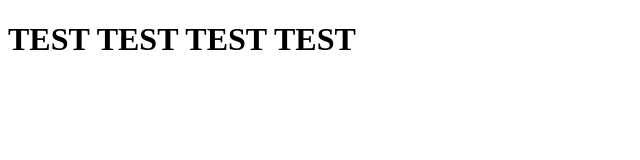
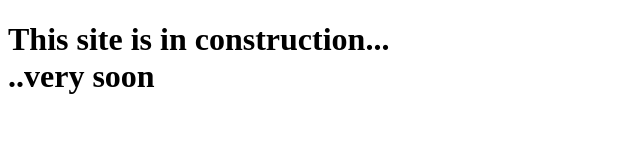
Before and after one commit to pi43r/eye.pitscher.net, a plain HTML site: page index.html in a window 1280 px wide. Shown: the whole page, without its empty margins (0-640 px from the left). Drawn offline with Linux system fonts and the light colour scheme.

Commit message:
"try git+"

```diff
--- a/index.html
+++ b/index.html
@@ -1,10 +1,14 @@
 <!DOCTYPE html>
 <html>
-  <head>
-    <meta charset="utf-8">
-    <title>TEST</title>
-  </head>
-  <body>
-    <h1>TEST TEST TEST TEST </h1>
-  </body>
+
+<head>
+  <meta charset="utf-8">
+  <title>Construction</title>
+</head>
+
+<body>
+  <h1>This site is in construction...
+  <br> ..very soon</h1>
+</body>
+
 </html>
```
